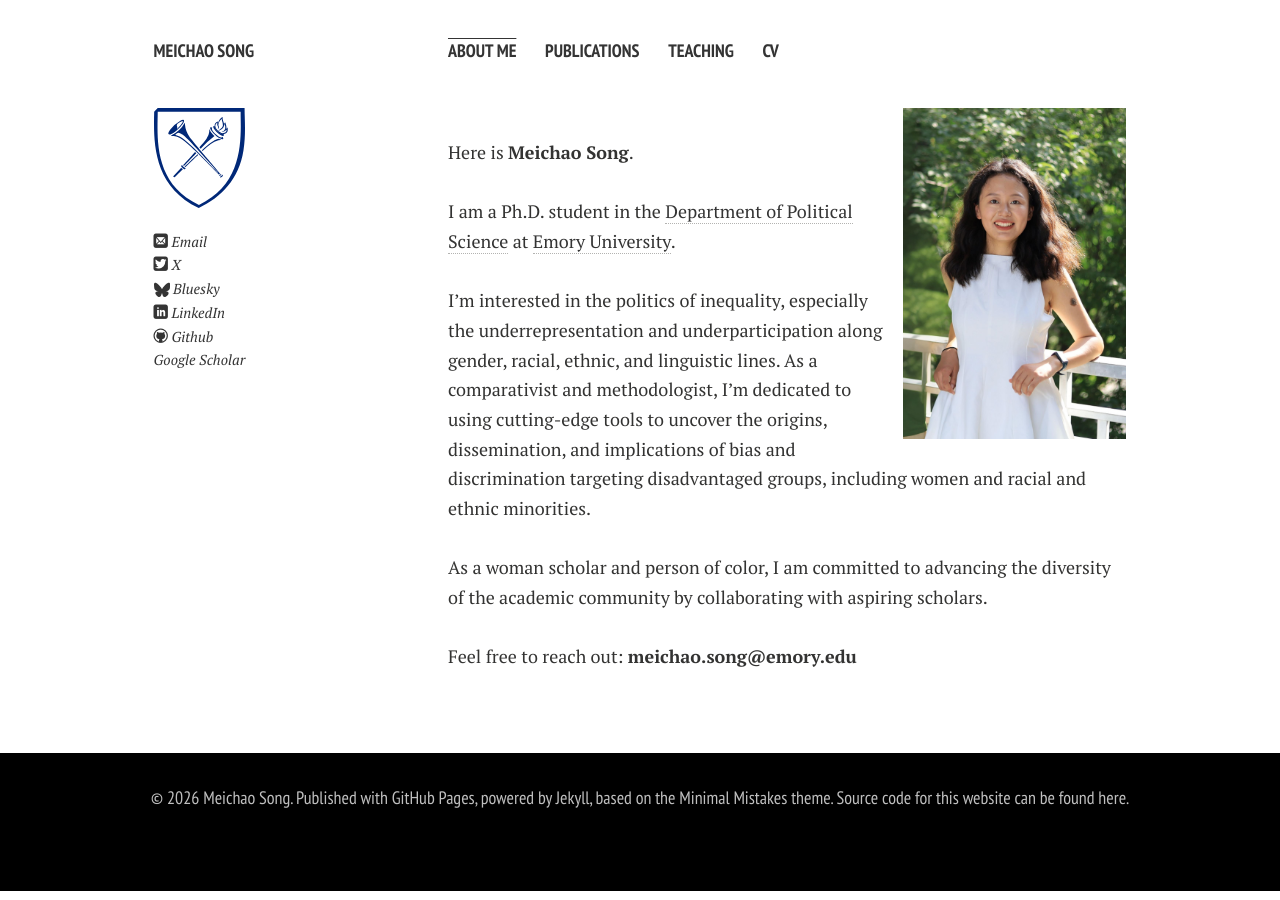
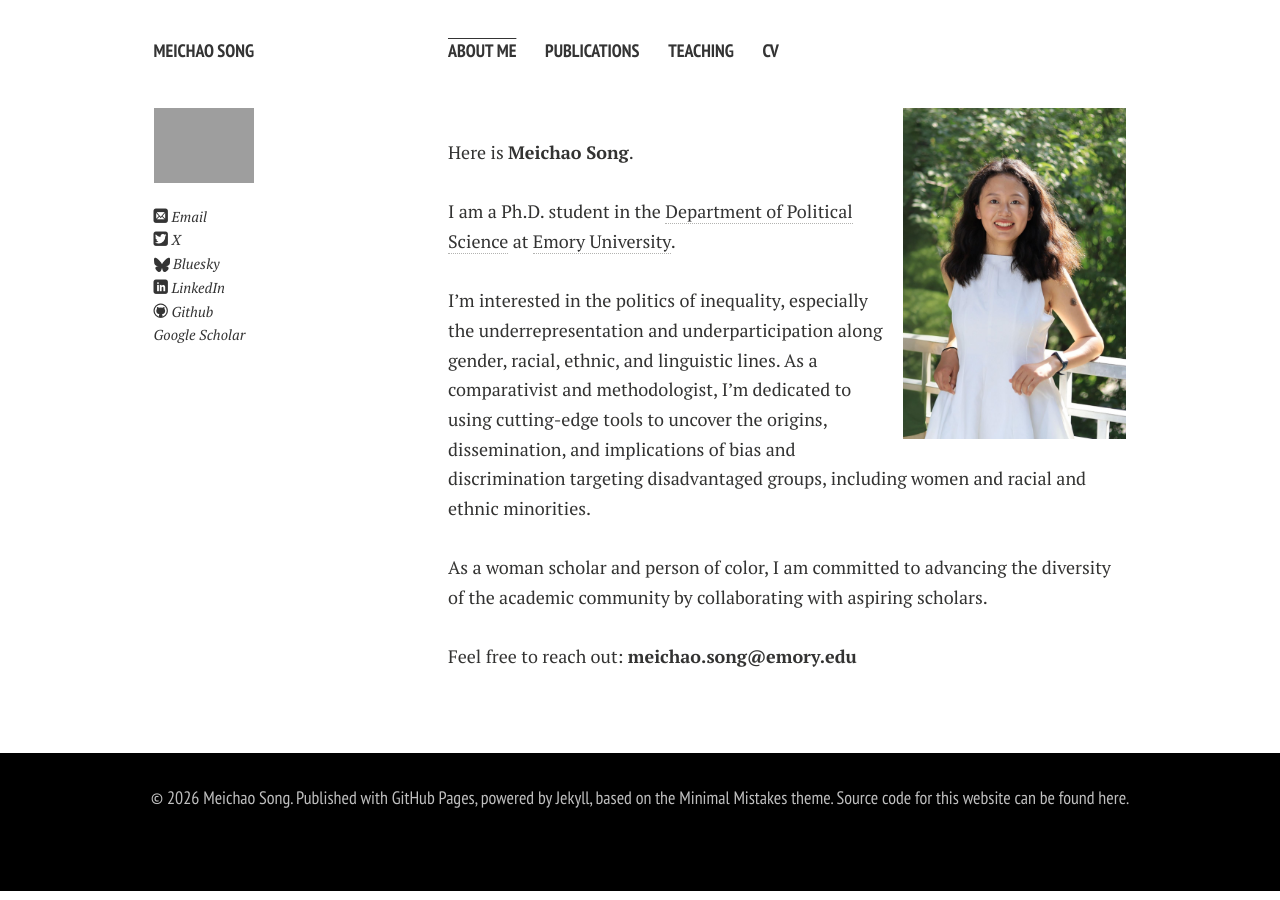
Before and after one commit to MeichaoPoliSci/MeichaoCV202606, a Jekyll site: the page built from index.md, in a window 1280 px wide. Built offline with Jekyll 4.4.1, drawn with Linux system fonts in a browser that asks for light colours; nearby versions of some CDN libraries; comment, search, counter and statistics services are not loaded; a style sheet for code colours, icons or effects is not loaded.

Commit message:
Remove avatar reference from _config.yml
Removed avatar file reference from config.

```diff
--- a/_config.yml
+++ b/_config.yml
@@ -13,7 +13,7 @@ baseurl: /MeichaoCV202606
 # --------------------------------------------------
 owner:
   name: Meichao Song
-  avatar: emory_logo.svg
+  avatar:
   email: meichao.song@emory.edu
   github: MeichaoPoliSci
   scholar: https://scholar.google.com/citations?user=Ia2a43MAAAAJ&hl=zh-TW
```
